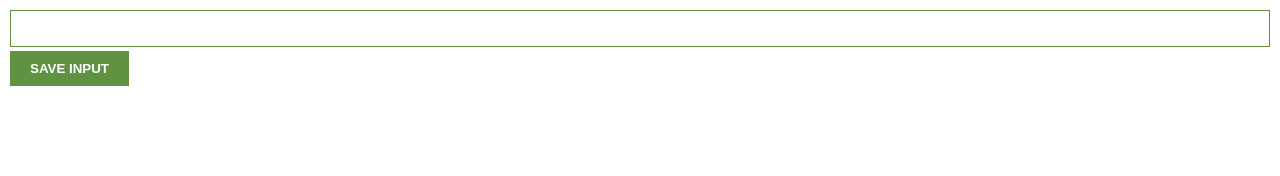
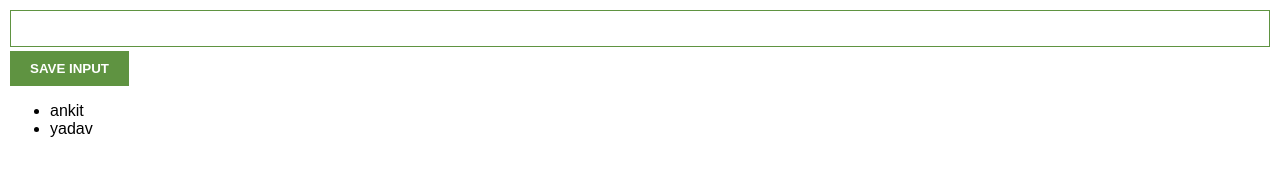
Before and after one commit to anky2/TabLinkSaver, a plain HTML site: page index.html in a window 1280 px wide. Drawn offline with Linux system fonts and the light colour scheme.

Commit message:
Added list items

```diff
--- a/index.html
+++ b/index.html
@@ -5,6 +5,7 @@
     <body>
         <input type="text" id="input-el">
         <button id="input-btn">SAVE INPUT</button>
+        <ul id="ul-El"></ul>
         <script src="index.js"></script>
     </body>
 </html>
--- a/index.js
+++ b/index.js
@@ -1,11 +1,15 @@
 
 
-let myLeads=[]
-let inputText = document.getElementById("input-el")
-
+let myLeads=["ankit","yadav"]
+let inputText = document.getElementById("input-el");
+let ulEl = document.getElementById("ul-El");
 let btnClick=document.getElementById("input-btn");
 
 btnClick.addEventListener("click",function(){
     myLeads.push(inputText.value);
-    console.log(myLeads);
+
 })
+
+for(let i=0; i<myLeads.length; i++){
+    ulEl.innerHTML += "<li>" + myLeads[i] + "</li>"
+}
```
